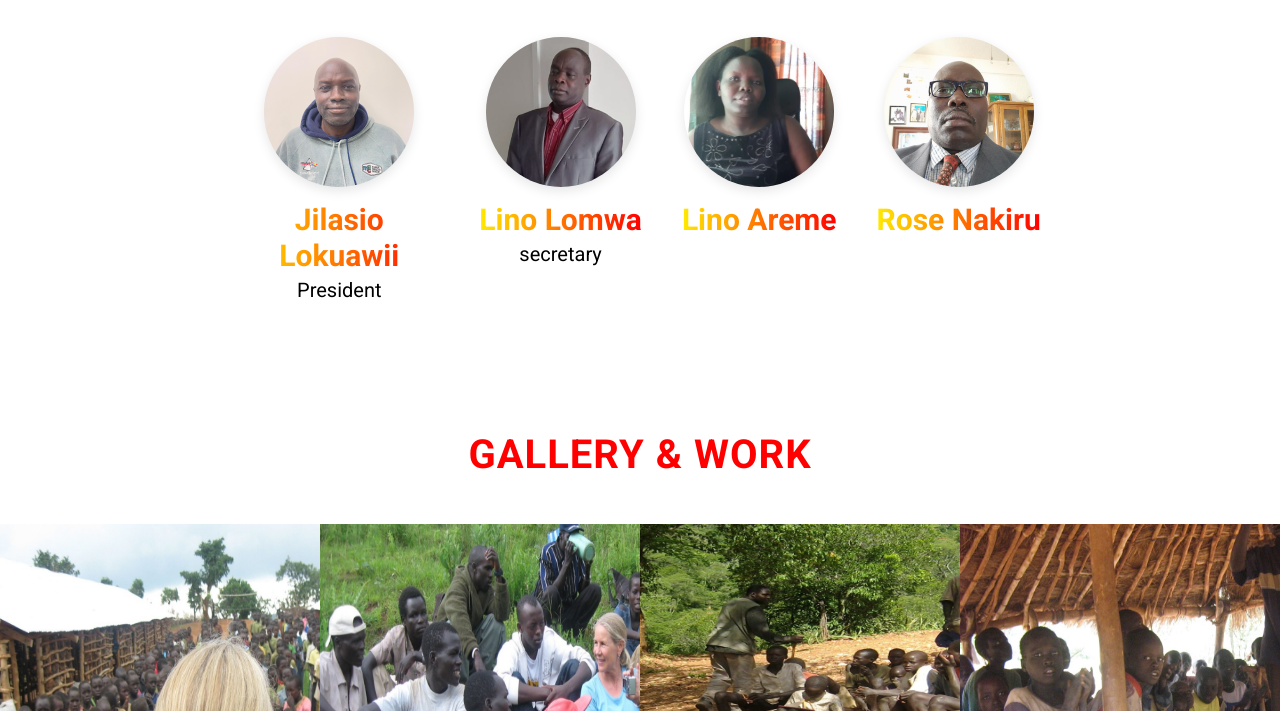
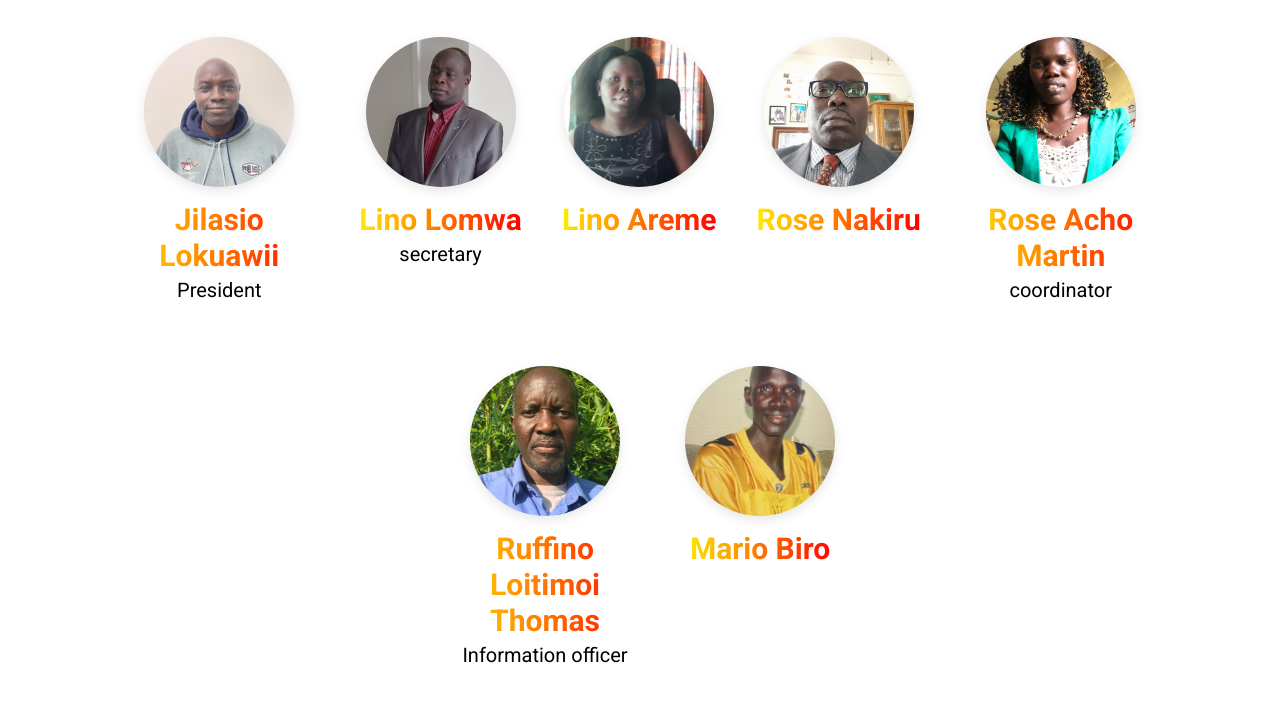
Before and after one commit to madnywebtech786/SSCLF, a plain HTML site: page boardofdirectors.html in a window 1280 px wide. Shown: the part 583-1294 px from the top of the page. Drawn offline with nearby package versions, Linux system fonts and the light colour scheme; a web font is replaced by a local one.

Commit message:
images updated

```diff
--- a/boardofdirectors.html
+++ b/boardofdirectors.html
@@ -122,6 +122,20 @@
             <div class="leader-image" style="background-image: url('images/Rose-Nakiru.jpg');"></div>
             <h3>Rose Nakiru</h3>
           </div>
+          <div class="leader-card">
+            <div class="leader-image" style="background-image: url('images/rose-acho.jpg');"></div>
+            <h3>Rose Acho Martin</h3>
+            <p>coordinator</p>
+          </div>
+          <div class="leader-card">
+            <div class="leader-image" style="background-image: url('images/Ruffino.jpg');"></div>
+            <h3>Ruffino Loitimoi Thomas</h3>
+            <p>Information officer</p>
+          </div>
+           <div class="leader-card">
+            <div class="leader-image" style="background-image: url('images/Mario.jpg');"></div>
+            <h3>Mario Biro</h3>
+          </div>
         </div>
       </section>
       <!-- Gallery -->
```
Also changed, not shown: index.html (+0 -13 lines), images/Mario.jpg (added), images/Ruffino.jpg (added), images/rose-acho.jpg (added).
